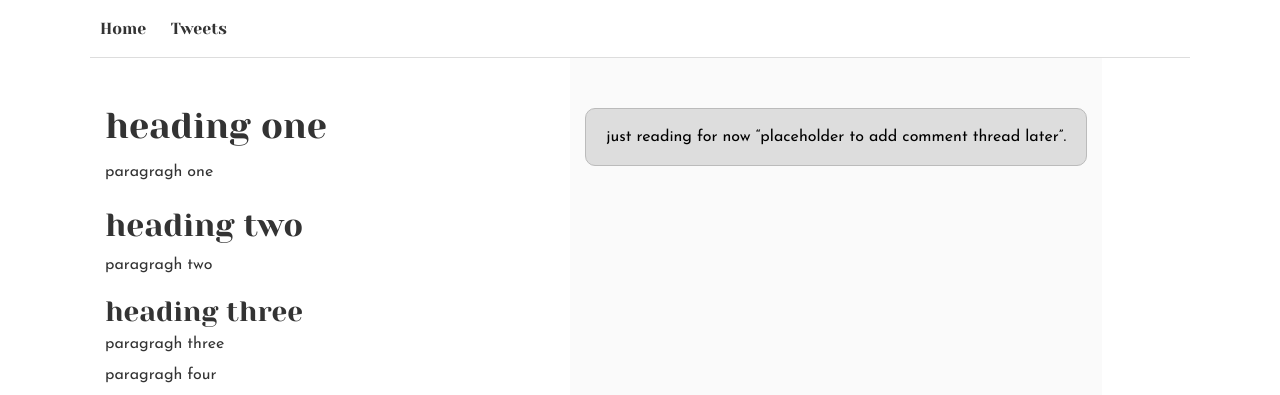
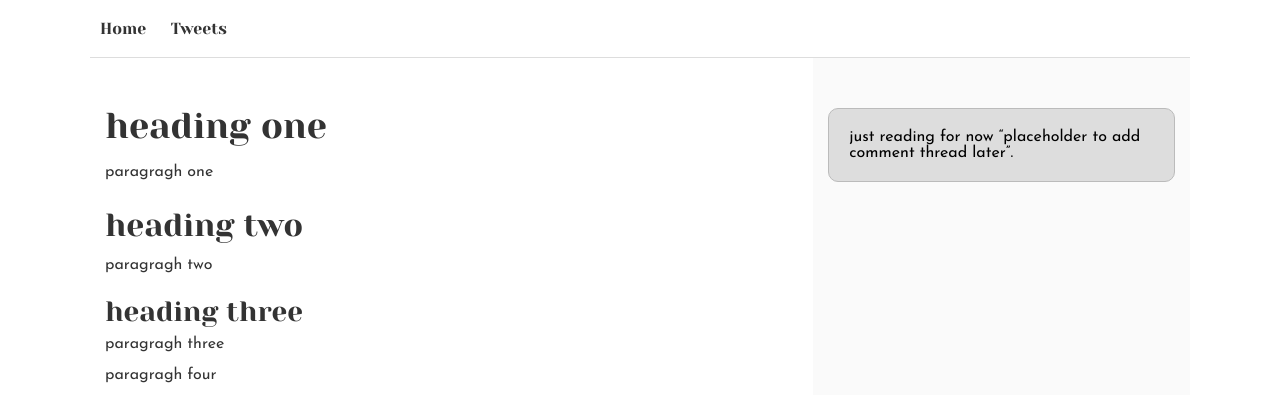
Before and after one commit to AhmedAnwar616/alx_html_css, a plain HTML site: page css_basic/index.html in a window 1280 px wide. Shown: the top 395 px of the page. Drawn offline with Linux system fonts and the light colour scheme; grey boxes are pictures that could not be loaded.

Commit message:
Positioning

```diff
--- a/css_basic/styles.css
+++ b/css_basic/styles.css
@@ -9,4 +9,18 @@ body {
 
 main {
     flex-direction: row;
+    flex: auto;
 }
+
+article {
+    flex: 2;
+}
+
+aside {
+    flex: 1;
+}
+
+article,
+aside {
+    overflow-y: auto;
+}
```
